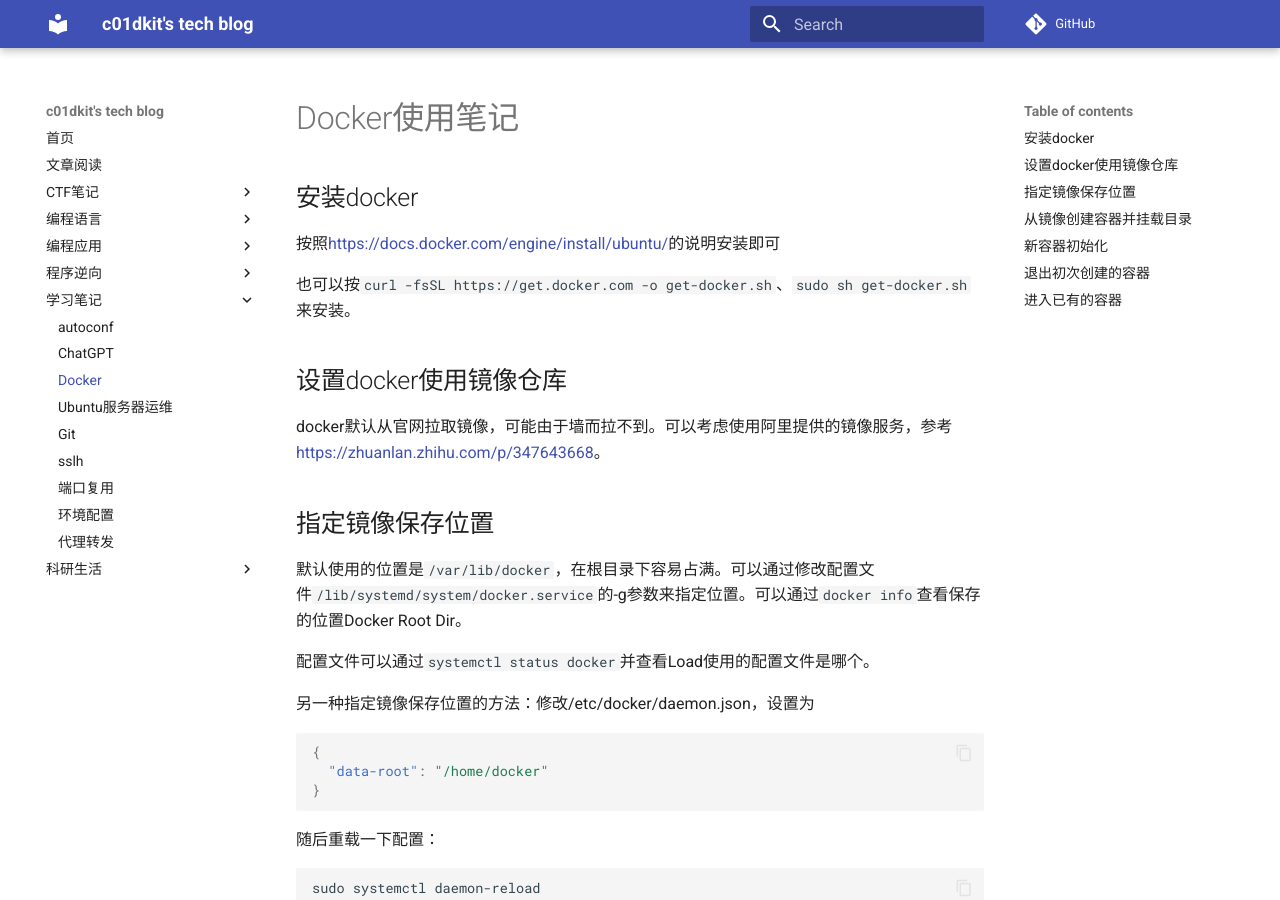
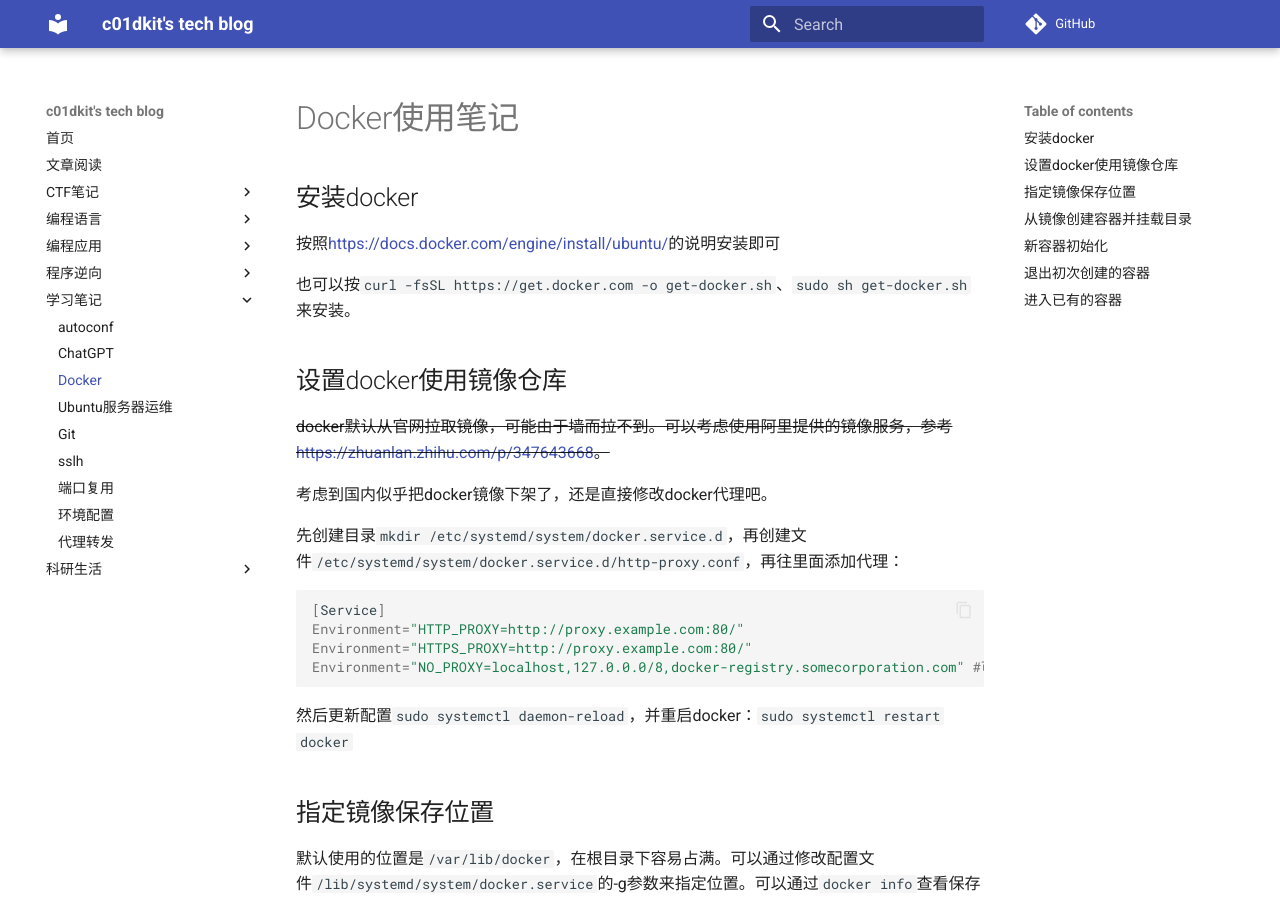
Before and after one commit to c01dkit/tech-blog, an MkDocs documentation site: the page built from docs/docker.md, in a window 1280 px wide and 900 px high. Built offline with MkDocs 1.6.1 and Material for MkDocs 9.7.7, drawn with Linux system fonts in a browser that asks for light colours; comment, search, counter and statistics services are not loaded.

Commit message:
Sync raw data at Tue Jul  2 16:07:27 CST 2024

````diff
--- a/docs/docker.md
+++ b/docs/docker.md
@@ -8,7 +8,20 @@
 
 ## 设置docker使用镜像仓库
 
-docker默认从官网拉取镜像，可能由于墙而拉不到。可以考虑使用阿里提供的镜像服务，参考[https://zhuanlan.zhihu.com/p/347643668](https://zhuanlan.zhihu.com/p/347643668)。
+~~docker默认从官网拉取镜像，可能由于墙而拉不到。可以考虑使用阿里提供的镜像服务，参考[https://zhuanlan.zhihu.com/p/347643668](https://zhuanlan.zhihu.com/p/347643668)。~~
+
+考虑到国内似乎把docker镜像下架了，还是直接修改docker代理吧。
+
+先创建目录`mkdir /etc/systemd/system/docker.service.d`，再创建文件`/etc/systemd/system/docker.service.d/http-proxy.conf`，再往里面添加代理：
+
+```shell
+[Service]
+Environment="HTTP_PROXY=http://proxy.example.com:80/"
+Environment="HTTPS_PROXY=http://proxy.example.com:80/"
+Environment="NO_PROXY=localhost,127.0.0.0/8,docker-registry.somecorporation.com" #可选。如果使用本地镜像仓库。
+```
+
+然后更新配置`sudo systemctl daemon-reload`，并重启docker：`sudo systemctl restart docker`
 
 ## 指定镜像保存位置
 
````
Also changed, not shown: docs/envs.md (+11 -2 lines), docs/index.md (+2 -1 lines), docs/proxy.md (+2 -0 lines).
